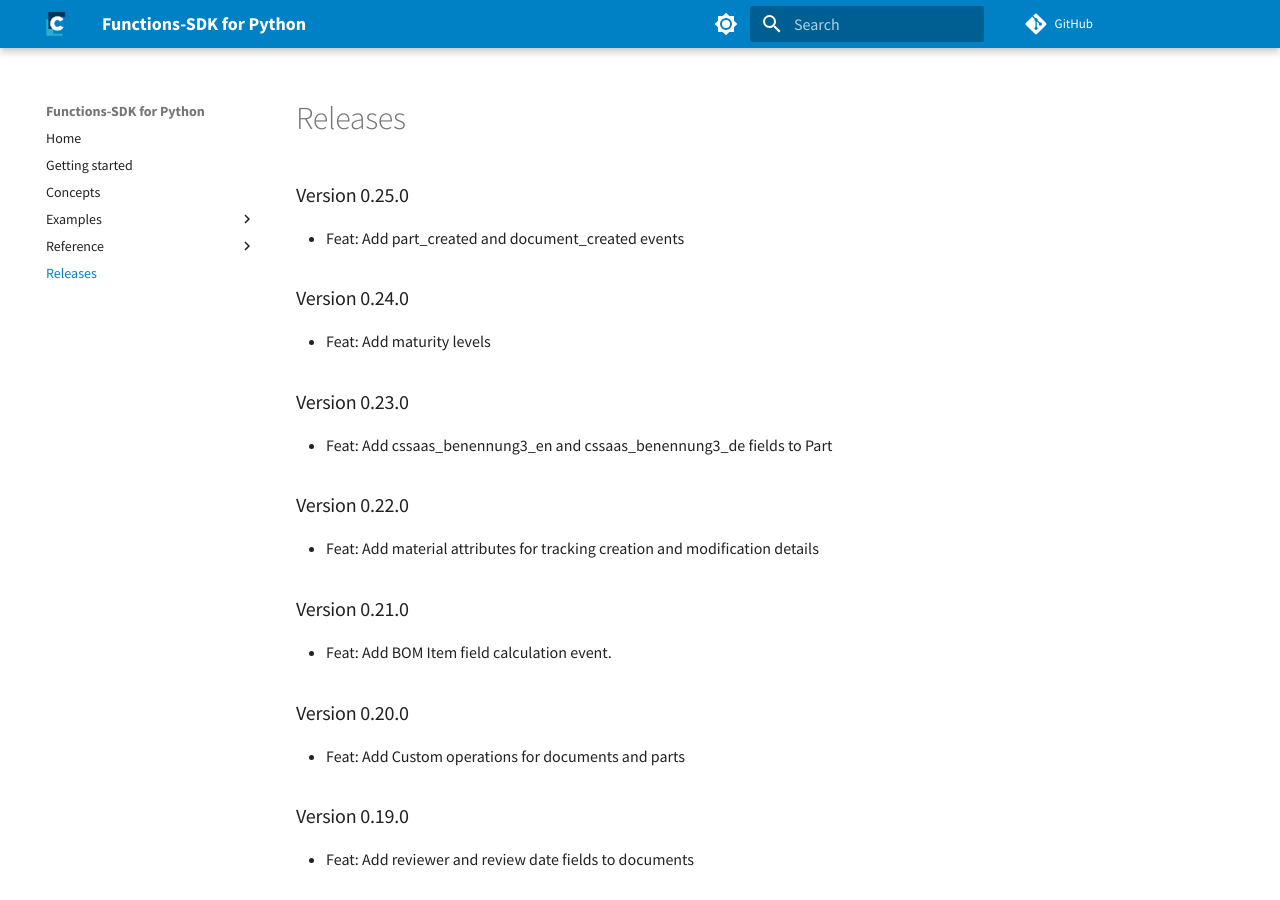
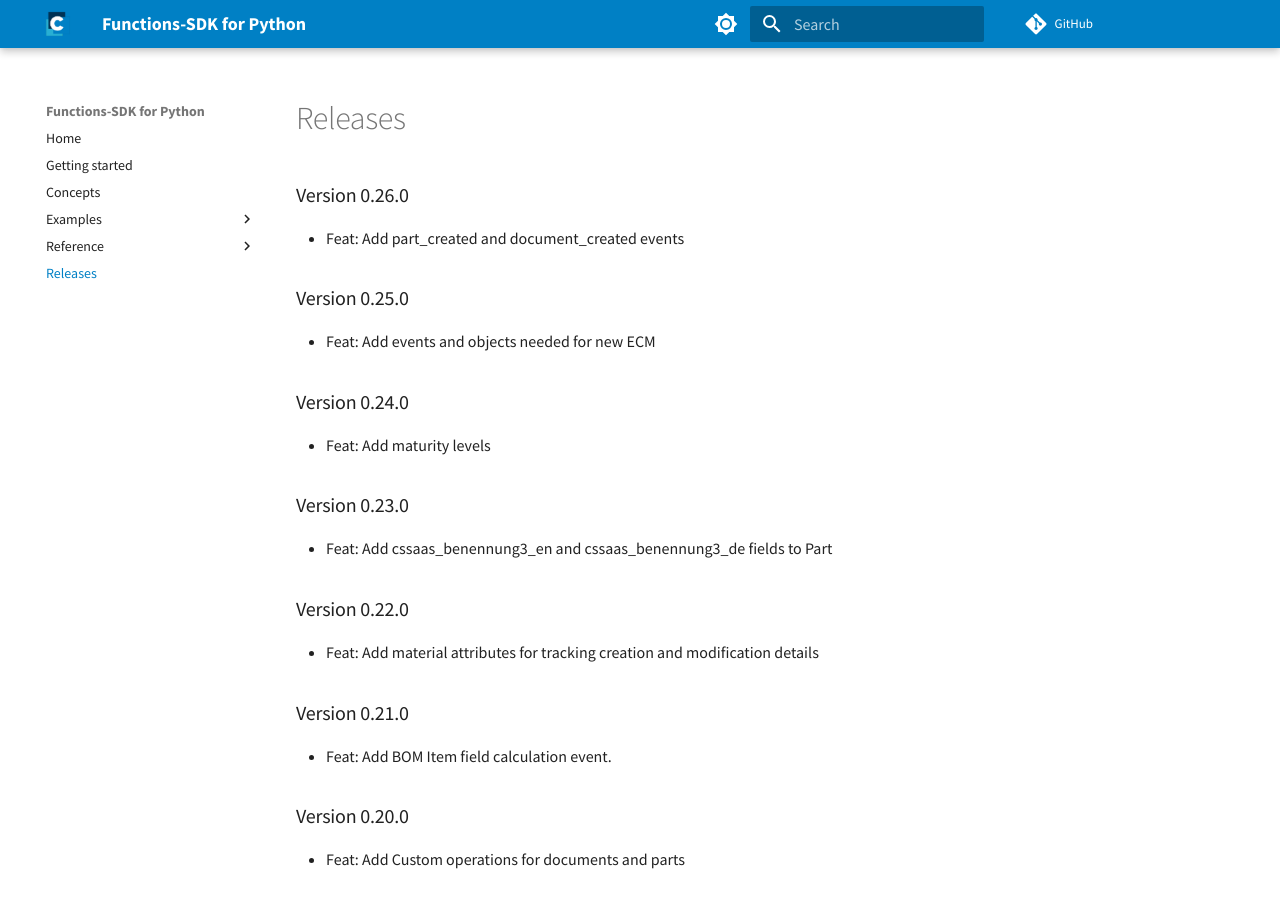
Before and after one commit to cslab/functions-sdk-python, an MkDocs documentation site: the page built from docs/release_notes.md, in a window 1280 px wide and 900 px high. Built offline with MkDocs 1.6.1 and Material for MkDocs 9.7.7, drawn with Linux system fonts in a browser that asks for light colours; comment, search, counter and statistics services are not loaded.

Commit message:
fix: release notes

```diff
--- a/docs/release_notes.md
+++ b/docs/release_notes.md
@@ -3,8 +3,11 @@ hide:
   - toc
 ---
 
+### Version 0.26.0
+- Feat: Add part_created and document_created events
+
 ### Version 0.25.0
-- Feat: Add part_created and document_created events
+- Feat: Add events and objects needed for new ECM
 
 ### Version 0.24.0
 - Feat: Add maturity levels
```
